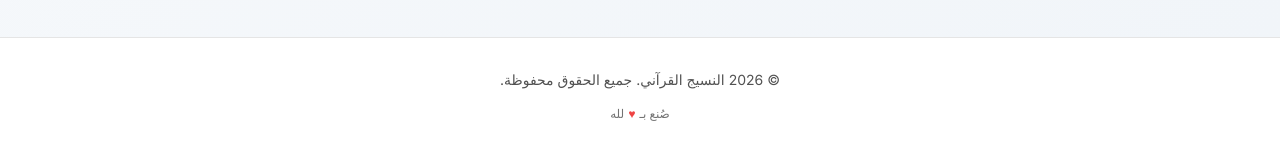
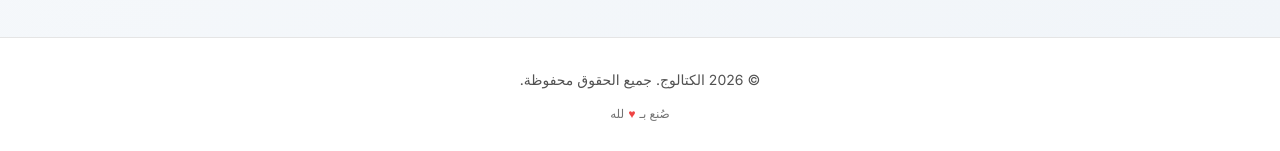
Before and after one commit to steemo/thecatalog-life, a React (Vite) app: page / in a window 1280 px wide. Shown: the part 1417-1568 px from the top of the page. Built offline with nearby package versions, Linux system fonts and the light colour scheme.

Commit message:
Update footer copyright to 'The Catalog' brand name

```diff
--- a/src/features/shared/Footer.tsx
+++ b/src/features/shared/Footer.tsx
@@ -10,8 +10,8 @@ export default function Footer() {
   const currentYear = new Date().getFullYear();
 
   const copyright = useText({
-    arabic: `© ${currentYear} النسيج القرآني. جميع الحقوق محفوظة.`,
-    english: `© ${currentYear} Quranic Fabric. All rights reserved.`,
+    arabic: `© ${currentYear} الكتالوج. جميع الحقوق محفوظة.`,
+    english: `© ${currentYear} The Catalog. All rights reserved.`,
   });
 
   const madeWith = useText({
```
